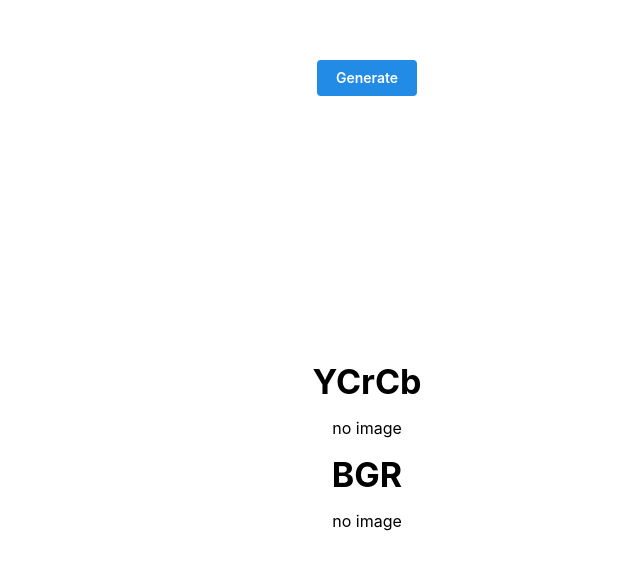
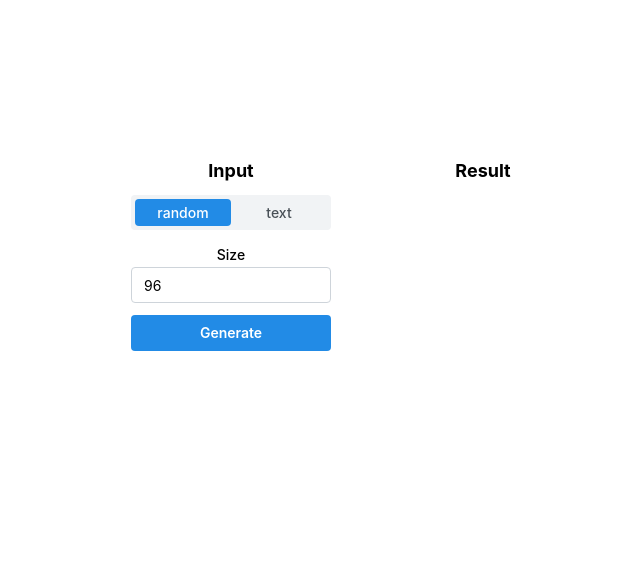
Before and after one commit to ivanlukomskiy/jpeg_pack, a React (Vite) app: page / in a window 1280 px wide. Shown: the part 103-672 px from the top of the page, without its empty margins (273-913 px from the left). Built offline with nearby package versions, Linux system fonts and the light colour scheme.

Commit message:
text encoding

```diff
--- a/src/App.tsx
+++ b/src/App.tsx
@@ -7,40 +7,97 @@ import { BitsIteratorImpl } from './processing/bits_iter'
 import { EncoderImpl } from './processing/encoder'
 import { DctConfs, DctConfsChroma } from './processing/config'
 import { displayImage } from './processing/image'
-import { Button, Flex, Title } from '@mantine/core'
+import { Button, Flex, Input, NumberInput, SegmentedControl, Textarea, TextInput, Title } from '@mantine/core'
 import { Mat } from './components/mat/Mat'
 
+
+function downloadMatAsJpeg(mat, filename = 'image.jpg') {
+    const canvas = document.createElement('canvas');
+    const ctx = canvas.getContext('2d');
+    if (!ctx) return;
+    canvas.width = mat.cols;
+    canvas.height = mat.rows;
+    const imageData = ctx.createImageData(mat.cols, mat.rows);
+    const matData = new Uint8ClampedArray(mat.data);
+    const imageDataData = imageData.data;
+    for (let i = 0, j = 0; i < matData.length; i += 3, j += 4) {
+        imageDataData[j] = matData[i];     // R
+        imageDataData[j + 1] = matData[i + 1]; // G
+        imageDataData[j + 2] = matData[i + 2]; // B
+        imageDataData[j + 3] = 255;        // A
+    }
+    ctx.putImageData(imageData, 0, 0);
+    const dataUrl = canvas.toDataURL('image/jpeg', 0.9);
+    const link = document.createElement('a');
+    link.download = filename;
+    link.href = dataUrl;
+    document.body.appendChild(link);
+    link.click();
+    document.body.removeChild(link);
+}
+
+const INP_TYPE_TEXT = 'text';
+const INP_TYPE_RANDOM = 'random';
+const INP_TYPE_OPTIONS = [INP_TYPE_RANDOM, INP_TYPE_TEXT];
 
 
 function App() {
   const [mat, setMat] = useState<any>(null)
   const [res, setRes] = useState<any>(null)
+  const [randInputSize, setRandInputSize] = useState(96);
+  const [inpType, setInpType] = useState(INP_TYPE_RANDOM)
+  const [inpText, setInpText] = useState("sample")
   const canvasRef = useRef<HTMLCanvasElement>(null);
   const cvLib = useOpenCV();
 
   const go = useCallback(() => {
-    const iter = BitsIteratorImpl.random(32*3);
+    let iter = null;
+    if (inpType == INP_TYPE_TEXT) {
+      iter = BitsIteratorImpl.fromText(inpText);
+    } else {
+      iter = BitsIteratorImpl.random(randInputSize);
+    }
     const encoder = new EncoderImpl(cvLib.cv, 16, 16, iter, DctConfsChroma, DctConfs)
     const [image, res] = encoder.encode();
     displayImage(res, canvasRef.current!);
     setMat(image);
-    setRes(res)
+    setRes(res);
+  }, [cvLib, randInputSize, inpType, inpText])
 
-  }, [cvLib])
+  const download = useCallback(() => {
+    if (!res) return;
+    downloadMatAsJpeg(res);
+  }, [res])
+
+  const onRandInputSizeChanged = useCallback((e) => {
+    setRandInputSize(e);
+  }, []);
+
+  const onSetInpText = useCallback((e) => {
+    console.log(e.target.value);
+    setInpText(e.target.value);
+  }, []);
 
   return (
-    <>
-      <Flex direction={'column'} gap={'sm'} style={{alignItems: 'center'}}>
+    <Flex direction={'row'} gap={'xl'}>
+      <Flex direction={'column'} gap={'sm'} style={{alignItems: 'left', width: '200px'}}>
+        <Title size={'lg'}>Input</Title>
+        <SegmentedControl color="blue" data={INP_TYPE_OPTIONS} value={inpType} onChange={setInpType} />
+        {inpType == INP_TYPE_TEXT && <Textarea autosize label="Text" value={inpText} onChange={onSetInpText} />}
+        {inpType == INP_TYPE_RANDOM && <NumberInput label="Size" min={0} hideControls value={randInputSize} onChange={onRandInputSizeChanged}/>}
         <Button onClick={go}>
           Generate
         </Button>
-        <canvas ref={canvasRef} width={240} height={240}></canvas>
-        <Title>YCrCb</Title>
+      </Flex>
+      <Flex direction={'column'} gap={'sm'}>
+        <Title size={'lg'}>Result</Title>
+        <canvas ref={canvasRef} width={240} height={240} onClick={download} style={{cursor: res ? 'pointer' : undefined }}></canvas>
+        {/* <Title>YCrCb</Title>
         <Mat mat={mat} />
         <Title>BGR</Title>
-        <Mat mat={res} />
+        <Mat mat={res} /> */}
       </Flex>
-    </>
+    </Flex>
   )
 }
 
--- a/src/processing/bits_iter.ts
+++ b/src/processing/bits_iter.ts
@@ -55,6 +55,30 @@ export class BitsIteratorImpl implements BitsIterator {
         data[byteIndex] |= (1 << bitIndex);
       }
     }
+
+    return new BitsIteratorImpl(data, length);
+  }
+
+  // e.g., [1, 0, 1, 0]
+  static fromText(text: string): BitsIteratorImpl {
+
+    const encoder = new TextEncoder();
+    const data = encoder.encode(text);
+    const length = data.length * 8;
+
+    // for (let i = 0; i < length; i++) {
+    //   const bit = bitsArray[i];
+    //   if (bit !== 0 && bit !== 1) {
+    //     throw new Error(`Invalid bit value: ${bit}. Must be 0 or 1.`);
+    //   }
+
+    //   const byteIndex = Math.floor(i / 8);
+    //   const bitIndex = 7 - (i % 8);
+
+    //   if (bit === 1) {
+    //     data[byteIndex] |= (1 << bitIndex);
+    //   }
+    // }
 
     return new BitsIteratorImpl(data, length);
   }
--- a/src/processing/config.ts
+++ b/src/processing/config.ts
@@ -11,9 +11,12 @@ export const DctConfs: DctCoefConf[] = [
     {x: 1, y: 1, bitsCapacity: 2},
     {x: 2, y: 0, bitsCapacity: 2},
     {x: 0, y: 2, bitsCapacity: 2},
-]
+] // 16
+
 export const DctConfsChroma: DctCoefConf[] = [
     {x: 0, y: 0, bitsCapacity: 2},
     {x: 1, y: 0, bitsCapacity: 1},
     {x: 0, y: 1, bitsCapacity: 1},
-]
+] // 4
+
+// 16 + 4 * 2 = 24 bits / block; 96 for 4 blocks
```
